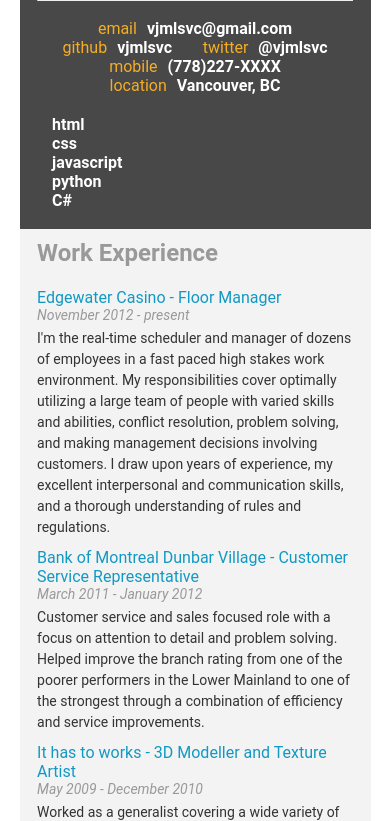
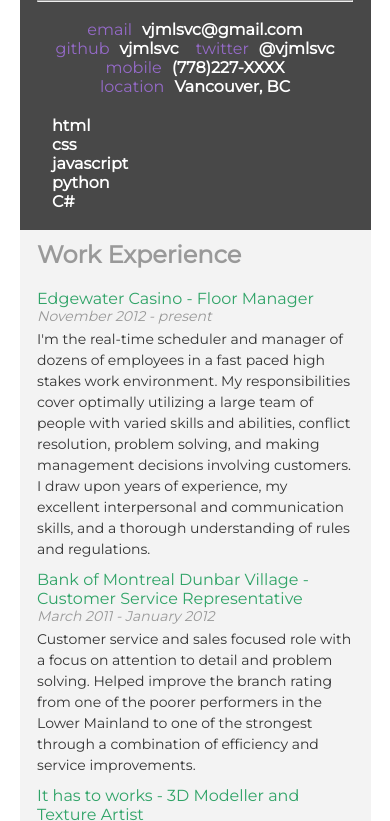
Before and after one commit to vjmlsvc/frontend-nanodegree-resume, a plain HTML site: page index.html in a window 390 px wide. Shown: the part 135-956 px from the top of the page. Drawn offline with Linux system fonts and the light colour scheme; some packages are replaced by stand-ins of ours.

Commit message:
Changes based on review process
Updated the changes required and suggested by the reviewer.

```diff
--- a/css/style.css
+++ b/css/style.css
@@ -11,7 +11,7 @@
 h6 {
     padding: 0;
     margin: 0;
-    font-family: "Roboto", sans-serif;
+    font-family: "Montserrat", sans-serif;
 }
 
 .clear-fix {
@@ -26,7 +26,7 @@
 
 h1 {
     font-size: 40px;
-    color: #f5a623;
+    color: #956ac9;
     line-height: 48px;
     display: inline;
 }
@@ -83,7 +83,7 @@
 }
 
 a {
-    color: #1199c3;
+    color: #2fa367;
     text-decoration: none;
     margin-top: 10px;
     display: block;
@@ -102,16 +102,16 @@
 }
 
 #skills-h3 {
-    color: #f5ae23;
+    color: #956ac9;
     display: none;
 }
 
-.orange {
-    background-color: #f5ae23;
+.purple {
+    background-color: #956ac9;
 }
 
-.orange-text {
-    color: #f5ae23;
+.purple-text {
+    color: #956ac9;
 }
 
 .white-text {
--- a/index.html
+++ b/index.html
@@ -26,6 +26,8 @@
   -->
     <script src="http://maps.googleapis.com/maps/api/js?libraries=places&key=AIzaSyBdOj2BbhNnBpAmB9JEc3GLbLaFaMK1uv8"></script>
     <meta name="viewport" content="width=device-width,initial-scale=1">
+    <!-- Load in google font -->
+    <link href="https://fonts.googleapis.com/css?family=Montserrat" rel="stylesheet">
 </head>
 
 <body>
@@ -54,7 +56,7 @@
             <h2>Where I've Worked and Studied</h2>
         </div>
         <div id="lets-connect" class="dark-grey">
-            <h2 class="orange center-text grey-text">Let's Connect</h2>
+            <h2 class="purple center-text grey-text">Let's Connect</h2>
             <ul id="footerContacts" class="flex-box">
             </ul>
         </div>
--- a/js/helper.js
+++ b/js/helper.js
@@ -15,13 +15,13 @@
 var HTMLheaderName = '<h1 id="name">%data%</h1>';
 var HTMLheaderRole = '<span class=role>%data%</span><hr>';
 
-var HTMLcontactGeneric = '<li class="flex-item"><span class="orange-text">%contact%</span><span class="white-text">%data%</span></li>';
-var HTMLmobile = '<li class="flex-item"><span class="orange-text">mobile</span><span class="white-text">%data%</span></li>';
-var HTMLemail = '<li class="flex-item"><span class="orange-text">email</span><span class="white-text">%data%</span></li>';
-var HTMLtwitter = '<li class="flex-item"><span class="orange-text">twitter</span><span class="white-text">%data%</span></li>';
-var HTMLgithub = '<li class="flex-item"><span class="orange-text">github</span><span class="white-text">%data%</span></li>';
-var HTMLblog = '<li class="flex-item"><span class="orange-text">blog</span><span class="white-text">%data%</span></li>';
-var HTMLlocation = '<li class="flex-item"><span class="orange-text">location</span><span class="white-text">%data%</span></li>';
+var HTMLcontactGeneric = '<li class="flex-item"><span class="purple-text">%contact%</span><span class="white-text">%data%</span></li>';
+var HTMLmobile = '<li class="flex-item"><span class="purple-text">mobile</span><span class="white-text">%data%</span></li>';
+var HTMLemail = '<li class="flex-item"><span class="purple-text">email</span><span class="white-text">%data%</span></li>';
+var HTMLtwitter = '<li class="flex-item"><span class="purple-text">twitter</span><span class="white-text">%data%</span></li>';
+var HTMLgithub = '<li class="flex-item"><span class="purple-text">github</span><span class="white-text">%data%</span></li>';
+var HTMLblog = '<li class="flex-item"><span class="purple-text">blog</span><span class="white-text">%data%</span></li>';
+var HTMLlocation = '<li class="flex-item"><span class="purple-text">location</span><span class="white-text">%data%</span></li>';
 
 var HTMLbioPic = '<img src="%data%" class="biopic" alt="This is me">';
 var HTMLwelcomeMsg = '<span class="welcome-message">%data%</span>';
@@ -119,7 +119,7 @@
     locationFinder() returns an array of every location string from the JSONs
     written for bio, education, and work.
     */
-  function locationFinder(findExact) {
+    function locationFinder() {
 
         // initializes an empty dictionary, in order to store both the
         // location and name of workplaces and schools
@@ -148,11 +148,7 @@
 
         for (var key in locations) {
             if (locations.hasOwnProperty(key)) {
-        findExact ? (
                 locationNames.push(key + " " + locations[key])
-        ) : (
-          locationNames.push(locations[key])
-        );
             }
         }
 
@@ -173,14 +169,12 @@
         var name = placeData.name; // name of the place from the place service
         var bounds = window.mapBounds; // current boundaries of the map window
 
-    // strips all text after "Vancouver" or "Richmond" from the verbose
-    // default formatted_address output from google. this would need to
-    // be modified for resumes with other locations. if this is a
-    // problem for marking purposes change exactLocation to false on
-    // line 263
+        // strips all text after "Vancouver" or "Richmond" from the
+        // verbose default formatted_address output from google. this
+        // would need to be modified for resumes with other locations.
 
-    // TODO: try to extract city names from resumebuilder.js and make
-    // this work dynamically for any resume
+        // TODO: try to extract city names from resumebuilder.js and
+        // make this work dynamically for any resume
         var addrSplit = addressVerbose.split(" ");
         var address = "";
         for (var i = 0; i < addrSplit.length; i++) {
@@ -260,8 +254,7 @@
     // if exactLocation is false places will be found based on location
     // field (city). if exactLocation is true places will be found based
     // on name of business or school and city.
-  var exactLocation = true;
-  locations = locationFinder(exactLocation);
+    locations = locationFinder();
 
     // pinPoster(locations) creates pins on the map for each location in
     // the locations array
--- a/js/resumeBuilder.js
+++ b/js/resumeBuilder.js
@@ -276,22 +276,22 @@
         "location": "Vancouver, BC",
         "degree": "Diploma",
         "dates": "September 2006 - December 2007",
-        "majors": "3D Animation and Visual Effects",
-        "URL": "https://www.vfs.edu"
+        "majors": ["3D Animation and Visual Effects"],
+        "url": "https://www.vfs.edu"
     }],
     "onlineCourses": [{
         "school": "Udacity",
         "title": "Intro to Programming",
         "degree": "Nanodegree",
         "dates": "January - February 2017",
-        "URL": "https://www.udacity.com/course/intro-to-programming-" +
+        "url": "https://www.udacity.com/course/intro-to-programming-" +
             "nanodegree--nd000"
     }, {
         "school": "Udacity",
         "title": "Front-end Developer",
         "degree": "Nanodegree",
         "dates": "February - May 2017",
-        "URL": "https://www.udacity.com/course/front-end-web-developer-" +
+        "url": "https://www.udacity.com/course/front-end-web-developer-" +
             "nanodegree--nd001"
     }],
 
@@ -307,13 +307,15 @@
             $("#education").append(HTMLschoolStart);
 
             var formattedName = HTMLschoolName.replace("%data%",
-                this.schools[i].name);
+                this.schools[i].name).replace("#", this.schools[i].url);
 
             var formattedDate = HTMLschoolDates.replace("%data%",
                 this.schools[i].dates);
 
-            var formattedMajor = HTMLschoolMajor.replace("%data%",
-                this.schools[i].majors);
+            for (var j = 0; j < this.schools[i].majors.length; j++) {
+                var formattedMajor = HTMLschoolMajor.replace("%data%",
+                    this.schools[i].majors[j]);
+            }
 
             var formattedDegree = HTMLschoolDegree.replace("%data%",
                 this.schools[i].degree);
@@ -325,8 +327,9 @@
         for (var j = 0; j < this.onlineCourses.length; j++) {
             $("#education").append(HTMLschoolStart);
 
-            var formattedOnlineClass = HTMLonlineTitle.replace("%data%",
-                this.onlineCourses[j].title);
+            var formattedOnlineClass = HTMLonlineTitle.replace(
+                "%data%", this.onlineCourses[j].title).replace(
+                "#", this.onlineCourses[j].url);
 
             var formattedOnlineDate = HTMLonlineDates.replace("%data%",
                 this.onlineCourses[j].dates);
```
Lines whose indentation alone changed are shown as unchanged.
